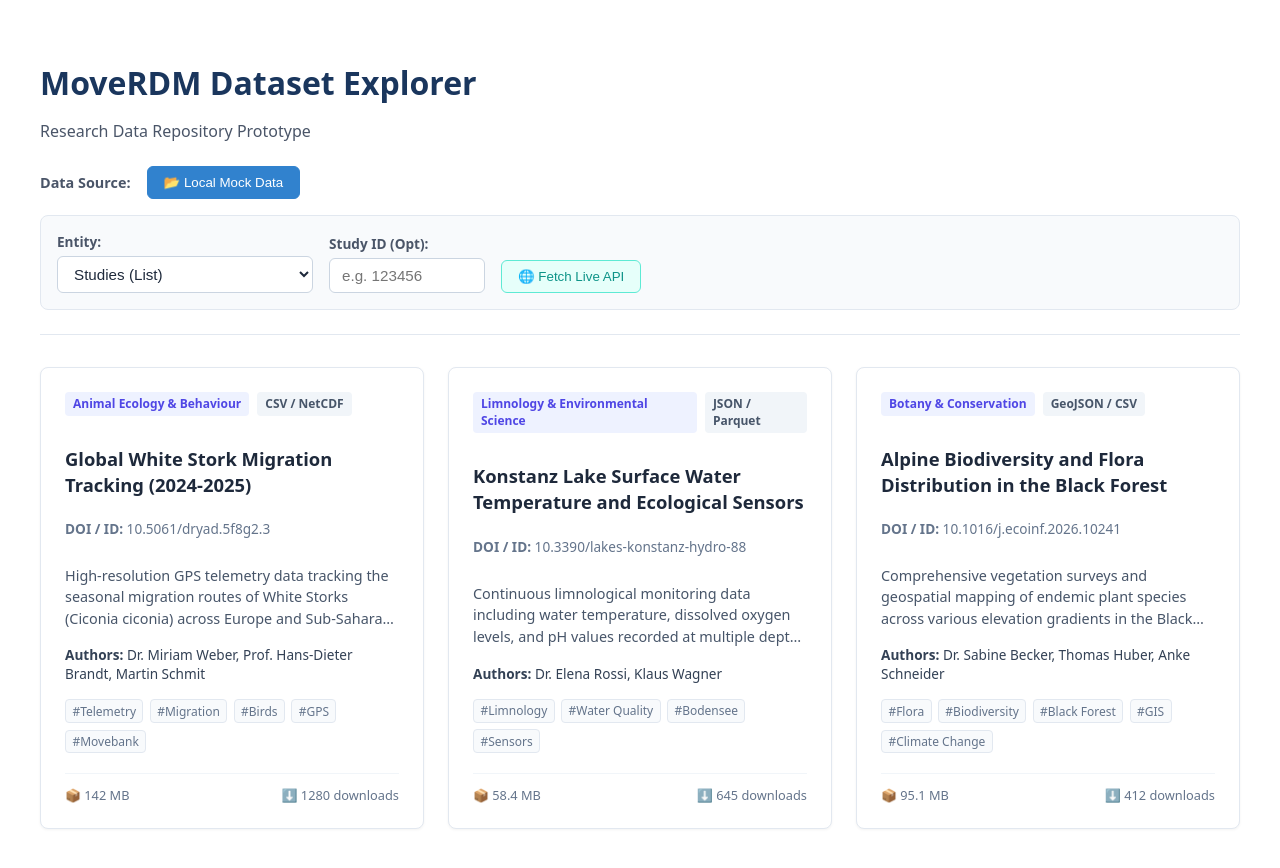
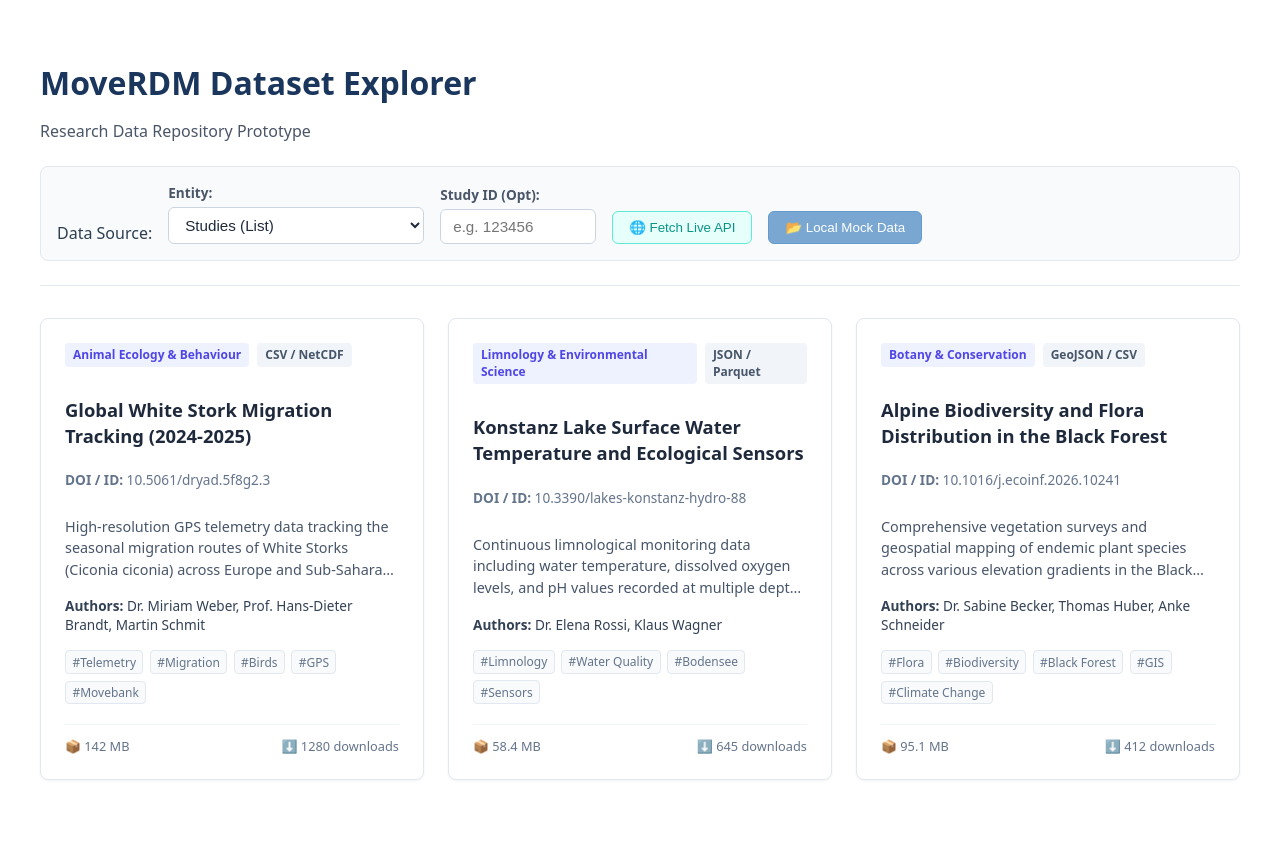
Before and after one commit to wixhub/movebank-explorer-web, an Angular app: page / in a window 1280 px wide. After the commit the page ends 820 px from the top, so only its background shows below. Built offline with nearby package versions, Linux system fonts and the light colour scheme.

Commit message:
fix: update dataset catalog layout and button styles for improved usability

```diff
--- a/src/app/features/dataset-catalog/dataset-catalog.html
+++ b/src/app/features/dataset-catalog/dataset-catalog.html
@@ -4,16 +4,10 @@
     <h1>MoveRDM Dataset Explorer</h1>
     <p class="subtitle">Research Data Repository Prototype</p>
 
-    <!-- Data Source Control Panel -->
-    <div class="data-controls">
-      <span class="control-label">Data Source:</span>
-      <button class="btn" [class.active]="activeSource() === 'mock'" (click)="loadMockData()">
-        📂 Local Mock Data
-      </button>
-    </div>
-
     <!-- Dynamic Movebank API Query Panel -->
     <form [formGroup]="queryForm" (ngSubmit)="loadCustomLiveQuery()" class="live-query-panel">
+      <span class="control-label">Data Source:</span>
+
       <div class="query-field">
         <label for="entityType">Entity:</label>
         <select id="entityType" formControlName="entityType">
@@ -31,6 +25,10 @@
 
       <button type="submit" class="btn live-btn" [class.active]="activeSource() === 'live'">
         🌐 Fetch Live API
+      </button>
+
+      <button class="btn" [class.active]="activeSource() === 'mock'" (click)="loadMockData()">
+        📂 Local Mock Data
       </button>
     </form>
   </header>
--- a/src/app/features/dataset-catalog/dataset-catalog.scss
+++ b/src/app/features/dataset-catalog/dataset-catalog.scss
@@ -110,9 +110,9 @@
     }
 
     &.active {
-      background: #3182ce;
+      background: #7aa7d2;
       color: #ffffff;
-      border-color: #3182ce;
+      border-color: #649bcf;
     }
 
     &.live-btn {
```
